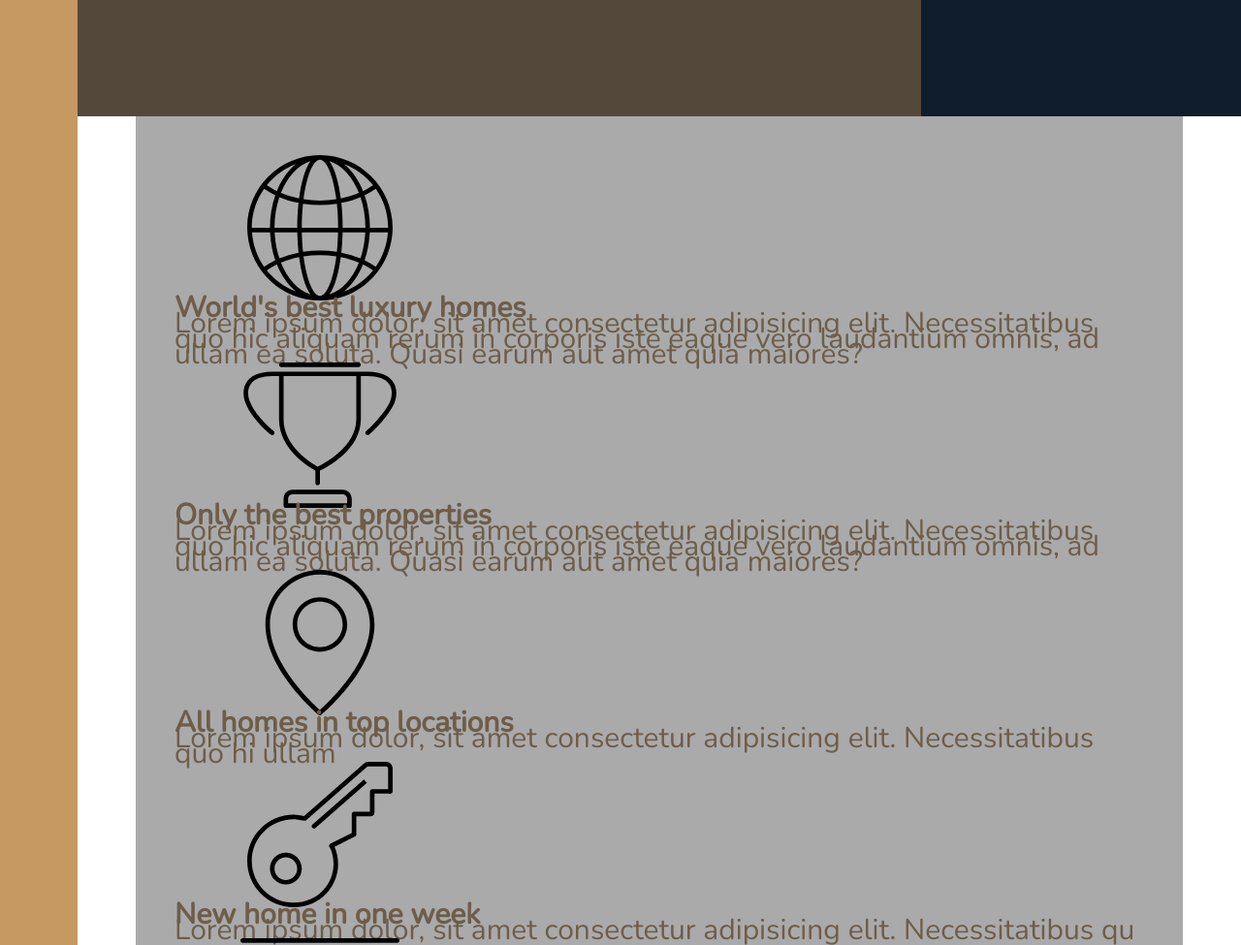
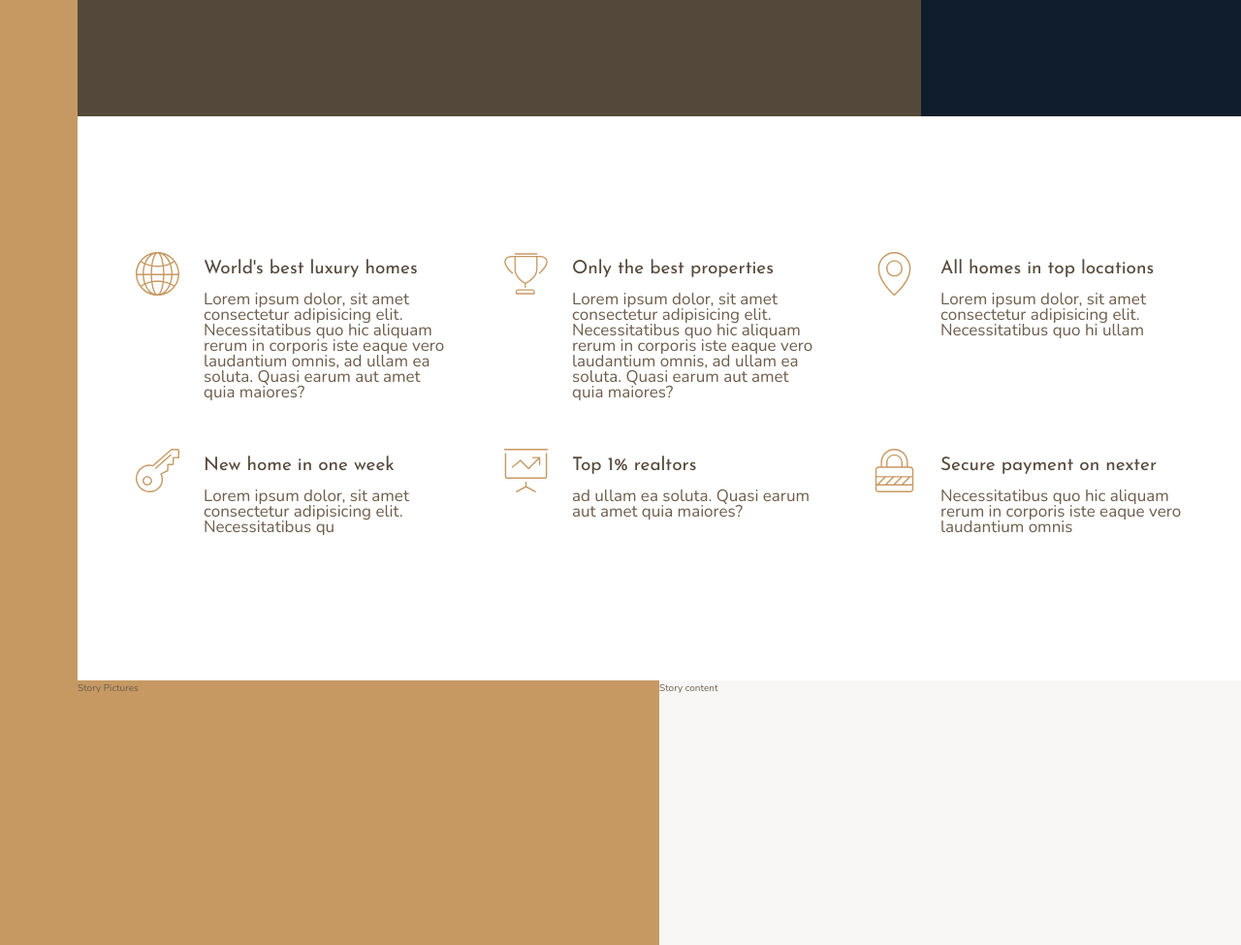
Before and after one commit to Liufat/udemy-nexter, a website: page index.html in a window 1280 px wide. Shown: the part 520-1495 px from the top of the page at 97% size. Drawn offline with nearby package versions, Linux system fonts and the light colour scheme.

Commit message:
[新增]feature-grid排版

```diff
--- a/sass/_features.scss
+++ b/sass/_features.scss
@@ -1,4 +1,29 @@
 .features {
-  background-color: $color-grey-light-2;
   grid-column: center-start/center-end;
+
+  margin: 15rem 0;
+
+  display: grid;
+  // grid-template-columns: repeat(3, 1fr);
+  grid-template-columns: repeat(auto-fit, minmax(25rem, 1fr));
+  grid-gap: 6rem;
+  align-items: start;
 }
+
+.feature {
+  display: grid;
+  grid-template-columns: min-content 1fr;
+  row-gap: 1.5rem;
+  column-gap: 2.5rem;
+
+  &__icon {
+    fill: $color-primary;
+    width: 4.5rem;
+    height: 4.5rem;
+    grid-row: 1 / span 2; // -1只能作用在顯式網格，這邊牽扯到隱式網格，所以-1沒有作用
+    transform: translateY(-1rem);
+  }
+  &__text {
+    font-size: 1.7rem;
+  }
+}
```
Also changed, not shown: css/style.css.
